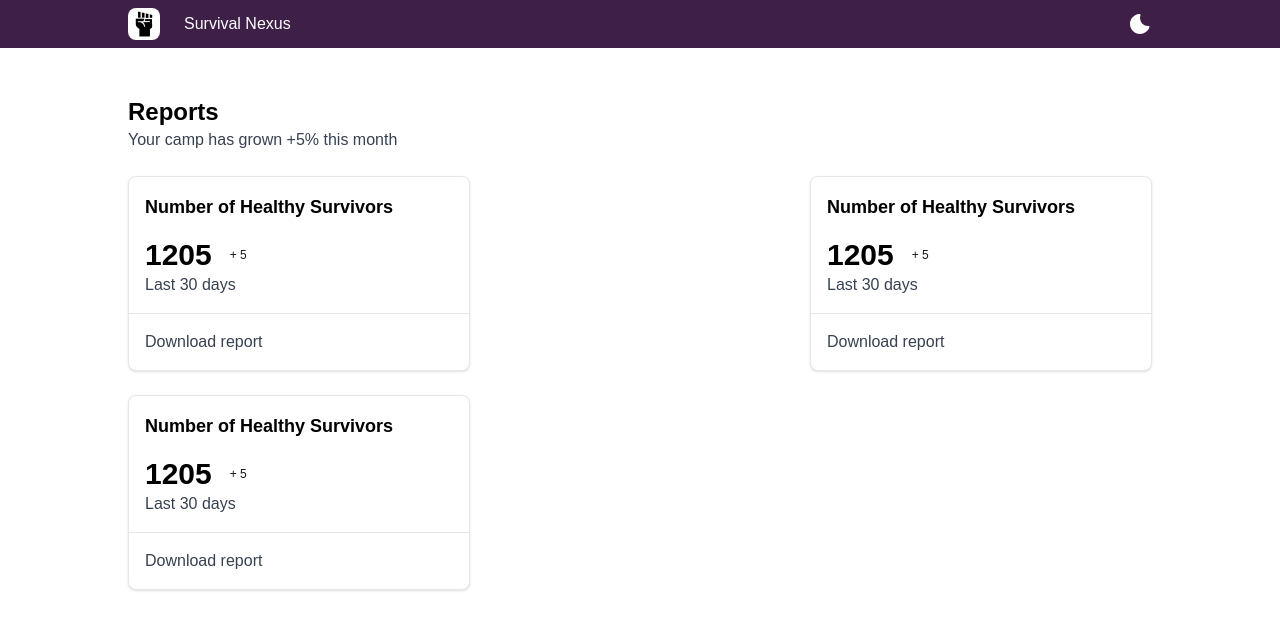
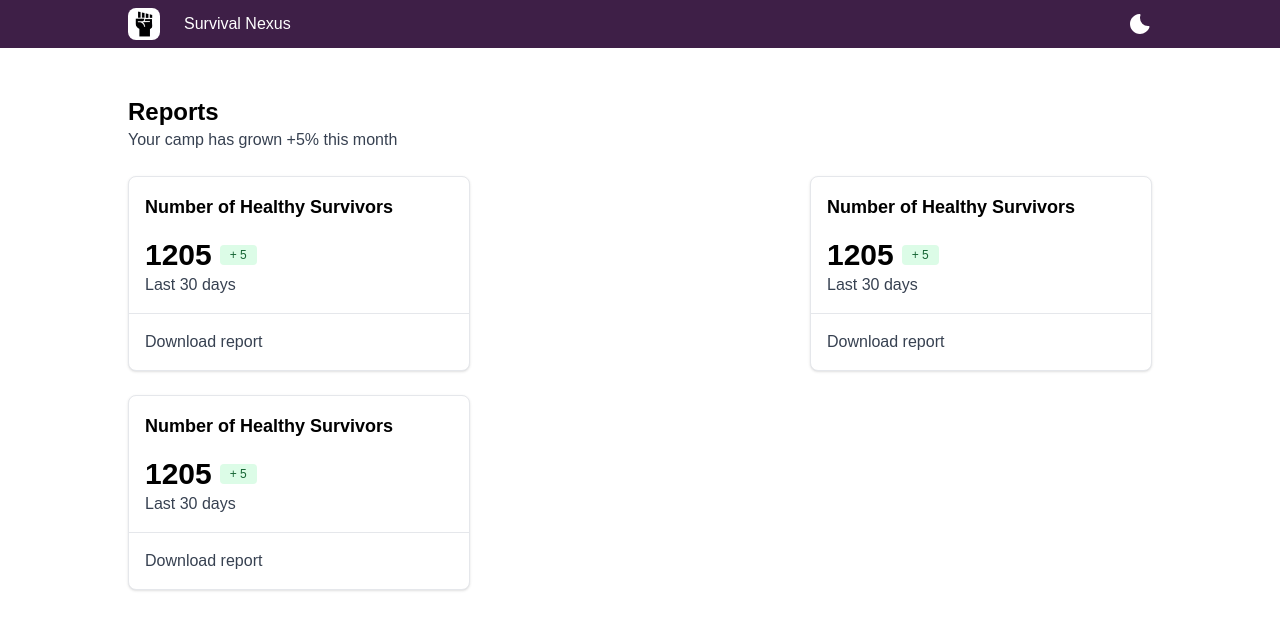
Before and after one commit to nicolaslima321/nexus, a Next.js app in the folder frontend/: page / in a window 1280 px wide. Shown: the top 630 px of the page. Built offline with nearby package versions, Linux system fonts and the light colour scheme; what @mui/material-nextjs would draw is missing.

Commit message:
style: few more design/ui adjust

```diff
--- a/frontend/src/app/layout.tsx
+++ b/frontend/src/app/layout.tsx
@@ -21,8 +21,8 @@
 });
 
 export const metadata: Metadata = {
-  title: "Create Next App",
-  description: "Generated by create next app",
+  title: "Nexus Survival",
+  description: "The app to assist in your survival!",
 };
 
 export default function RootLayout({
--- a/frontend/src/components/common/Badge.tsx
+++ b/frontend/src/components/common/Badge.tsx
@@ -4,7 +4,21 @@
 }
 
 export default function Badge({ text, color = 'grey' }: IBadge) {
-  const colorClass = `bg-${color}-100 text-${color}-800 text-xs font-medium font-bold px-2.5 py-0.5 rounded dark:bg-${color}-900 dark:text-${color}-300`;
+  const getColorClass = () => {
+    switch(color) {
+      case 'green':
+        return `bg-green-100 text-green-800 dark:bg-green-900 dark:text-green-300`;
+      case 'red':
+        return `bg-red-100 text-red-800 dark:bg-red-900 dark:text-red-300`;
+      case 'yellow':
+        return `bg-yellow-100 text-yellow-800 dark:bg-yellow-900 dark:text-yellow-300`;
+      case 'blue':
+        return `bg-blue-100 text-blue-800 dark:bg-blue-900 dark:text-blue-300`;
+      case 'gray':
+      default:
+        return `bg-gray-100 text-gray-800 dark:bg-gray-900 dark:text-gray-300`;
+    }
+  }
 
-  return <span className={colorClass}>{text}</span>;
+  return <span className={`text-xs font-medium font-bold px-2.5 py-0.5 rounded ${getColorClass()}`}>{text}</span>;
 };
--- a/frontend/src/components/common/Button.tsx
+++ b/frontend/src/components/common/Button.tsx
@@ -1,18 +1,46 @@
 interface IButton {
   className?: string;
+  color?: string;
   text: string;
   disabled: boolean;
+  isLoading: boolean;
   onClick: () => void;
 }
 
-export default function Button({ className, text, disabled, onClick }: IButton) {
+export default function Button({
+  className,
+  color = "blue",
+  text,
+  disabled,
+  isLoading,
+  onClick
+}: IButton) {
+  const getClassName = () => {
+    switch(color) {
+      case "blue":
+        return "bg-blue-700 hover:bg-blue-800 dark:bg-blue-600 dark:hover:bg-blue-700";
+      case "gray":
+      default:
+        return "bg-gray-700 hover:bg-gray-800 dark:bg-gray-600 dark:hover:bg-gray-700";
+    }
+  };
+
+  const LoadingIcon = (
+    <div className="flex justify-center" role="status">
+      <svg aria-hidden="true" className="self-center w-6 h-6 text-gray-200 animate-spin dark:text-gray-600 fill-blue-600" viewBox="0 0 100 101" fill="none" xmlns="http://www.w3.org/2000/svg">
+        <path d="M100 50.5908C100 78.2051 77.6142 100.591 50 100.591C22.3858 100.591 0 78.2051 0 50.5908C0 22.9766 22.3858 0.59082 50 0.59082C77.6142 0.59082 100 22.9766 100 50.5908ZM9.08144 50.5908C9.08144 73.1895 27.4013 91.5094 50 91.5094C72.5987 91.5094 90.9186 73.1895 90.9186 50.5908C90.9186 27.9921 72.5987 9.67226 50 9.67226C27.4013 9.67226 9.08144 27.9921 9.08144 50.5908Z" fill="currentColor"/>
+        <path d="M93.9676 39.0409C96.393 38.4038 97.8624 35.9116 97.0079 33.5539C95.2932 28.8227 92.871 24.3692 89.8167 20.348C85.8452 15.1192 80.8826 10.7238 75.2124 7.41289C69.5422 4.10194 63.2754 1.94025 56.7698 1.05124C51.7666 0.367541 46.6976 0.446843 41.7345 1.27873C39.2613 1.69328 37.813 4.19778 38.4501 6.62326C39.0873 9.04874 41.5694 10.4717 44.0505 10.1071C47.8511 9.54855 51.7191 9.52689 55.5402 10.0491C60.8642 10.7766 65.9928 12.5457 70.6331 15.2552C75.2735 17.9648 79.3347 21.5619 82.5849 25.841C84.9175 28.9121 86.7997 32.2913 88.1811 35.8758C89.083 38.2158 91.5421 39.6781 93.9676 39.0409Z" fill="currentFill"/>
+      </svg>
+    </div>
+  )
+
   return (
     <button
-      className={`disabled:bg-gray-400 disabled:dark:bg-gray-400 text-white bg-blue-700 hover:bg-blue-800 focus:ring-4 focus:outline-none focus:ring-blue-300 font-medium rounded-lg text-sm px-5 py-2.5 text-center dark:bg-blue-600 dark:hover:bg-blue-700 dark:focus:ring-blue-800 ${className}`}
+      className={`disabled:bg-gray-400 disabled:dark:bg-gray-400 text-white font-medium rounded-lg text-sm px-5 py-2.5 text-center ${getClassName()} ${className}`}
       onClick={onClick}
       disabled={disabled}
     >
-      {text}
+      {isLoading ? LoadingIcon : text}
     </button>
   );
 };
--- a/frontend/src/components/common/SelectInput.tsx
+++ b/frontend/src/components/common/SelectInput.tsx
@@ -1,14 +1,13 @@
 interface ISelectInput {
   id: string;
   name: string;
-  placeholder: string;
   type: string;
   options: { label: string | number, value: string | number }[]
   value: string | number;
   onChange: () => void;
 };
 
-export default function SelectInput({ id, name, placeholder, onChange, options, value }: ISelectInput) {
+export default function SelectInput({ id, name, onChange, options, value }: ISelectInput) {
   return (
     <div>
       <label htmlFor={id} className="block mb-2 text-sm font-medium text-gray-900 dark:text-white">{name}</label>
@@ -18,7 +17,6 @@
         onChange={onChange}
         value={value}
       >
-        <option selected>{placeholder}</option>
         {options.map(({ label, value }) => <option key={label} value={value}>{label}</option>)}
       </select>
     </div>
--- a/frontend/src/components/common/TextInput.tsx
+++ b/frontend/src/components/common/TextInput.tsx
@@ -12,7 +12,7 @@
 export default function TextInput({ id, type, name, placeholder, onChange, value }: ITextInput) {
   return (
     <div>
-      <label htmlFor={id} className="block mb-2 text-sm font-medium text-gray-900 dark:text-white">{id}</label>
+      <label htmlFor={id} className="block mb-2 text-sm font-medium text-gray-900 dark:text-white">{name}</label>
       <input onChange={onChange} type={type} name={name} id={id} placeholder={placeholder} className="bg-gray-50 border border-gray-300 text-gray-900 text-sm rounded-lg focus:ring-blue-500 focus:border-blue-500 block w-full p-2.5 dark:bg-gray-600 dark:border-gray-500 dark:placeholder-gray-400 dark:text-white" value={value} required />
     </div>
   );
--- a/frontend/src/hooks/Theme.ts
+++ b/frontend/src/hooks/Theme.ts
@@ -5,6 +5,7 @@
     if (typeof window !== 'undefined') {
       return localStorage.getItem('theme') || (window.matchMedia('(prefers-color-scheme: dark)').matches ? 'dark' : 'light');
     }
+
     return 'light';
   });
 
```
